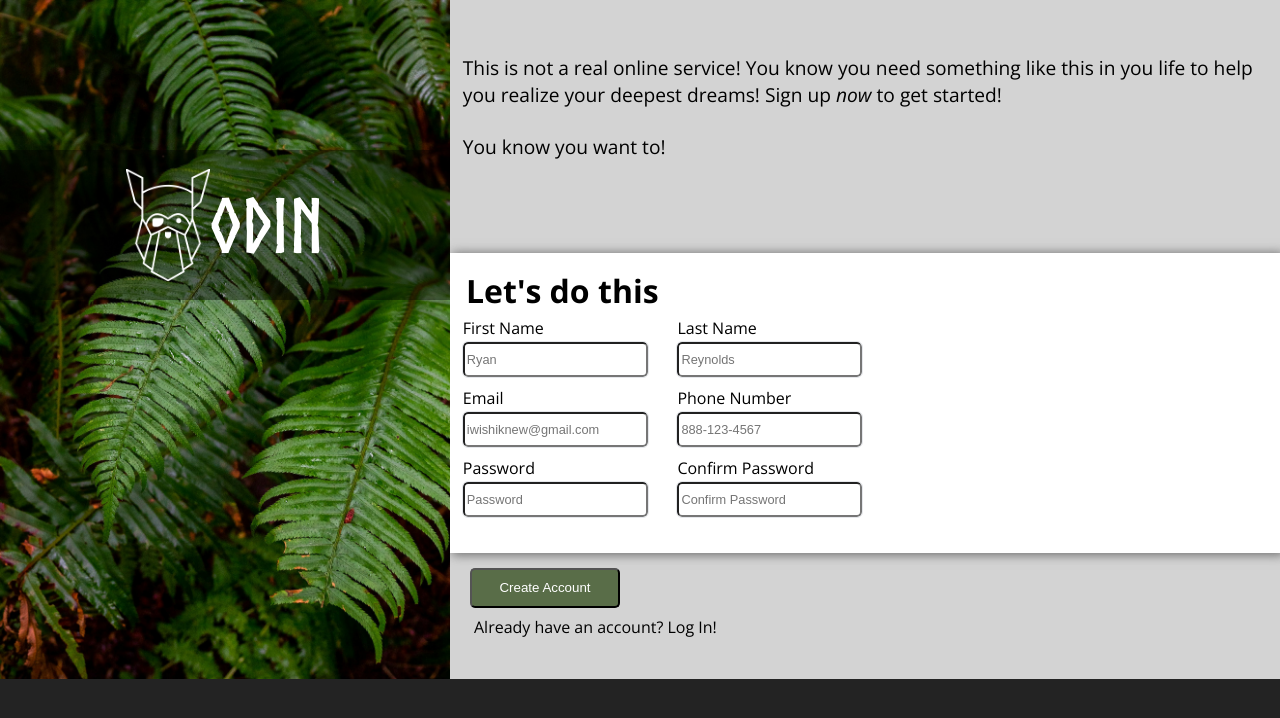
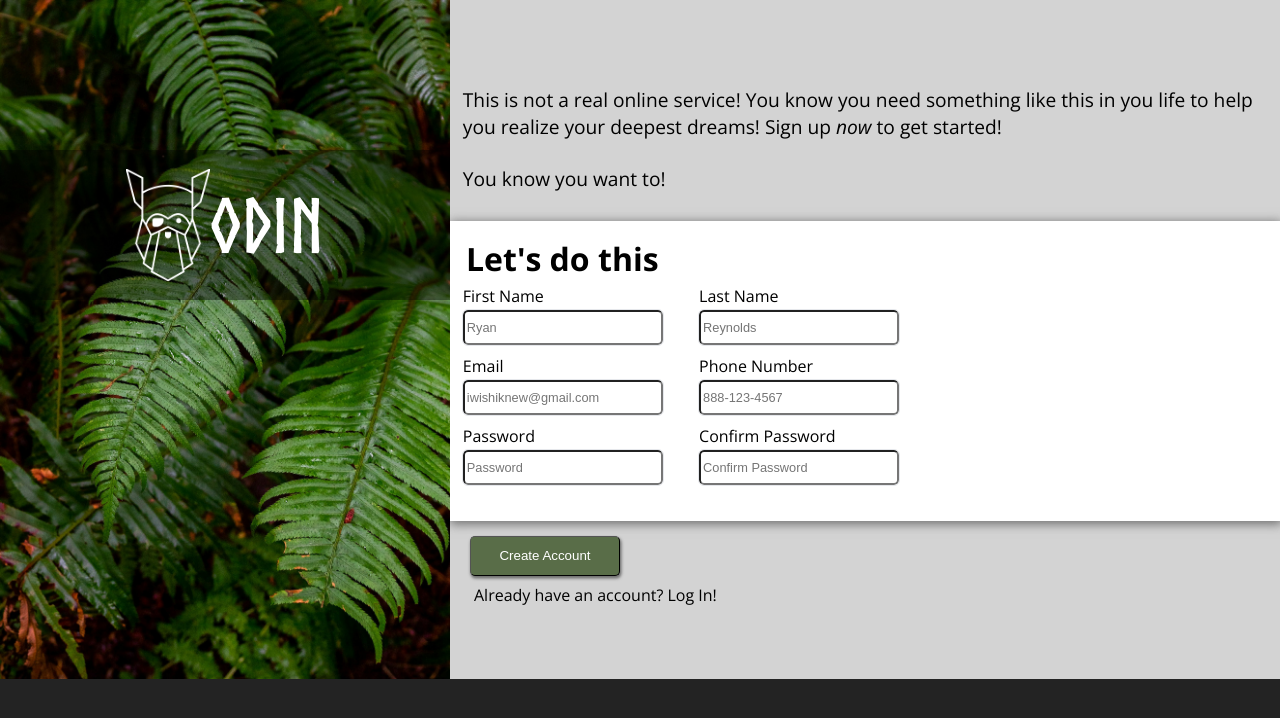
Before and after one commit to cjluzroque/odin-form, a plain HTML site: page index.html in a window 1280 px wide. Drawn offline with nearby package versions, Linux system fonts and the light colour scheme.

Commit message:
Add style for links and touch up styling

```diff
--- a/index.html
+++ b/index.html
@@ -40,7 +40,7 @@
                                 required
                                 type="text"
                                 name="first-name"
-                                pattern="[A-Za-z]+"
+                                pattern="[A-Za-z ]+"
                                 title="Please enter your first name"
                                 placeholder="Ryan" />
                         </div>
@@ -50,7 +50,7 @@
                                 required
                                 type="text"
                                 name="last-name"
-                                pattern="[A-Za-z]+"
+                                pattern="[A-Za-z ]+"
                                 title="Please enter your last name"
                                 placeholder="Reynolds" />
                         </div>
@@ -62,6 +62,7 @@
                                 required
                                 type="email"
                                 name="email"
+                                title="Please enter your email address"
                                 placeholder="iwishiknew@gmail.com" />
                         </div>
                         <div class="input">
@@ -70,6 +71,7 @@
                                 required
                                 type="tel"
                                 name="phone"
+                                title="Please enter your phone number"
                                 placeholder="888-123-4567" />
                         </div>
                     </div>
@@ -101,7 +103,7 @@
                 <button>Create Account</button>
             </form>
             <div class="sign-in">
-                Already have an account? Log In!
+                <a href="">Already have an account? Log In!</a>
             </div>
         </div>
     </div>
--- a/styles.css
+++ b/styles.css
@@ -68,7 +68,7 @@ body {
 }
 
 .input-area {
-    box-shadow: 3px 1px 10px 1px var(--input-card);
+    box-shadow: 1px 2px 10px 1px var(--input-card);
     height: 300px;
     padding-top: 1em;
     padding-bottom: 1em;
@@ -91,8 +91,12 @@ body {
     margin: 0.3em;
 }
 
+.input:hover {
+    color: #698e48;
+}
+
 .desc {
-    margin-bottom: 5rem;
+    margin-bottom: 1rem;
     font-size: 1.2em;
 }
 
@@ -104,12 +108,12 @@ label {
     margin-bottom: 0.2em;
 }
 
-
 input {
     outline: 1px solid var(--light-border);
     border-radius: 5px;
     height: 35px;
-    margin-right: 1.5em;
+    margin-right: 2em;
+    width: 200px;
 }
 
 input::placeholder {
@@ -135,13 +139,29 @@ input:focus {
 
 button {
     background-color: #596D48;
+    box-shadow: 1px 2px 3px 0.5px var(--input-card);
     color: white;
     height: 40px;
     width: 150px;
     border-radius: 5px;
+    border-width: 1px;
+}
+
+button:hover {
+    background-color: #698e48;
 }
 
 .sign-in, button {
     margin-top: 0.5em;
     margin-left: 1.5em;
 }
+
+a {
+    text-decoration: none;
+    color: black;
+}
+
+a:hover {
+    text-decoration: none;
+    color: #698e48;
+}
```
